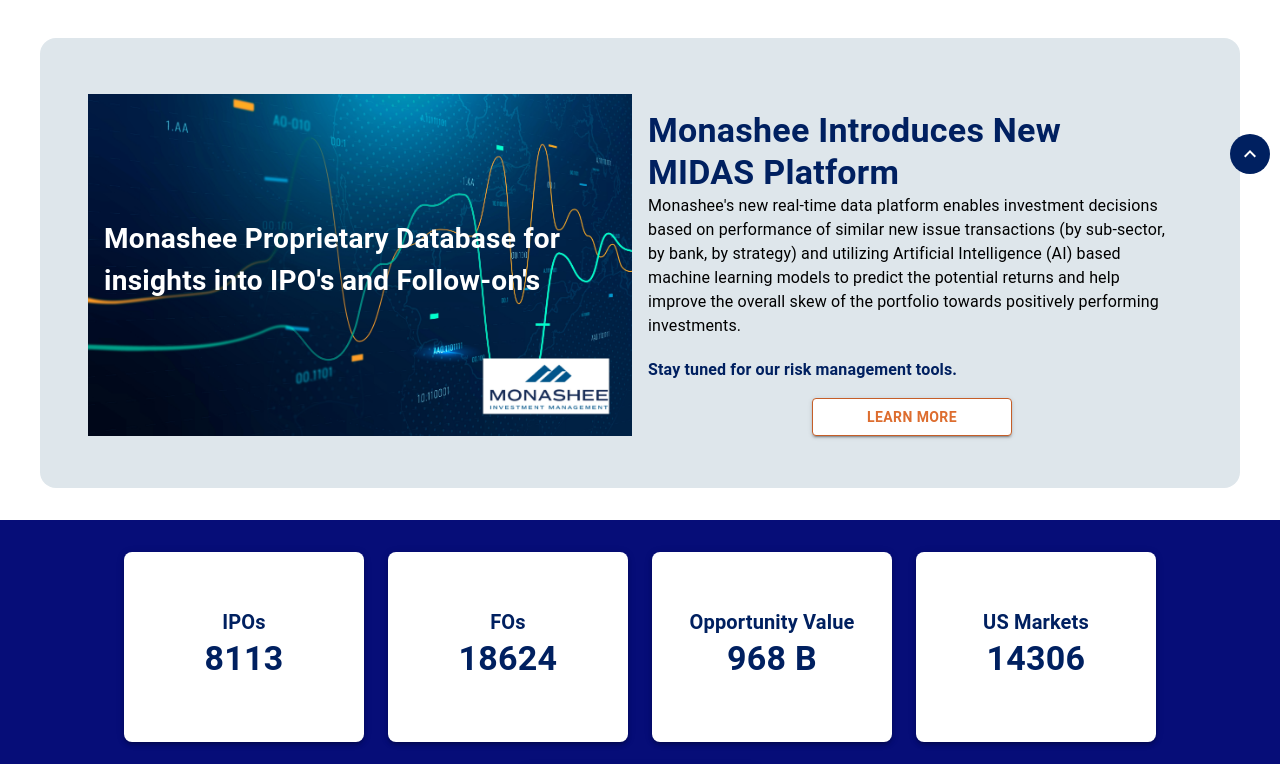
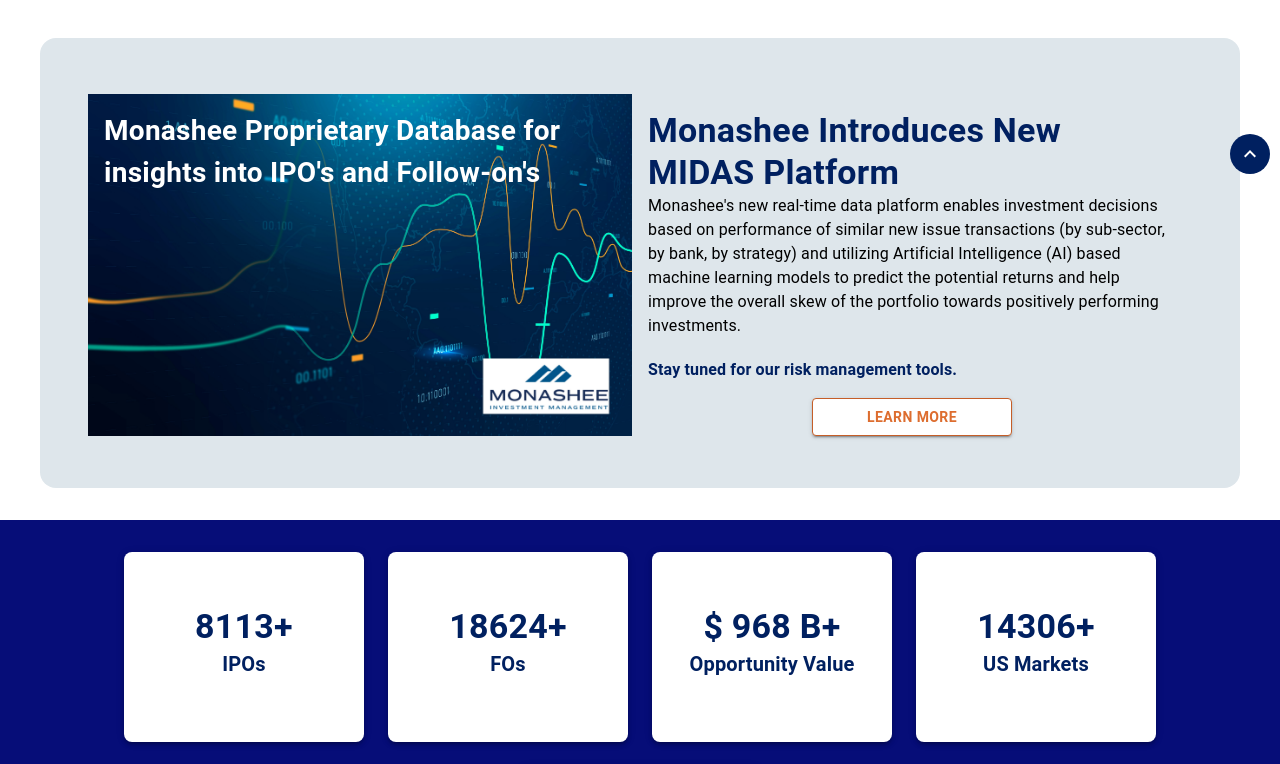
Before and after one commit to shakunthalamandem/MIDAS-Frontend, a React (Create React App) app in the folder Frontend/my-app/: page / in a window 1280 px wide. Shown: the part 616-1380 px from the top of the page. Built offline with nearby package versions, Linux system fonts and the light colour scheme.

Commit message:
added css

```diff
--- a/Frontend/my-app/src/Components/HomepageStatic/SectionThree.tsx
+++ b/Frontend/my-app/src/Components/HomepageStatic/SectionThree.tsx
@@ -3,11 +3,11 @@
 
 const SectionThree = () => {
   const cardData = [
-    { title: "IPOs", value: 8113 },
-    { title: "FOs", value: 18624 },
-    { title: "Opportunity Value", value: 968, suffix: "B" },
-    { title: "US Markets", value: 14306 },
-    { title: "International Markets", value: 12431 },
+    { title: "IPOs", value: 8113, prefix: "" },
+    { title: "FOs", value: 18624, prefix: "" },
+    { title: "Opportunity Value", value: 968, suffix: "B", prefix: "$" },
+    { title: "US Markets", value: 14306, prefix: "" },
+    { title: "International Markets", value: 12431, prefix: "" },
   ];
 
   const [counts, setCounts] = useState(cardData.map(() => 0));
@@ -50,7 +50,7 @@
   }, []);
 
   return (
-    <Box sx={{ padding: 4, backgroundColor: "#060d78" ,mt:4}}>
+    <Box sx={{ padding: 4, backgroundColor: "#060d78", mt: 4 }}>
       <Grid container spacing={3} justifyContent="center">
         {cardData.map((card, index) => (
           <Grid item key={index}>
@@ -68,13 +68,14 @@
               }}
             >
               <CardContent>
+                <Typography variant="h4" component="div" align="center" sx={{ fontWeight: "bold" }}>
+                  {card.prefix} {/* Add prefix */}
+                  {card.suffix
+                    ? `${counts[index]} ${card.suffix}` // Display with suffix for "Opportunity Value"
+                    : counts[index]}+ {/* Display the number */}
+                </Typography>
                 <Typography variant="h6" component="div" align="center" sx={{ fontWeight: "bold" }}>
                   {card.title}
-                </Typography>
-                <Typography variant="h4" component="div" align="center" sx={{ fontWeight: "bold" }}>
-                  {card.suffix
-                    ? `${counts[index]} ${card.suffix}` // Display with suffix for "Opportunity Value"
-                    : counts[index]} {/* Display the number */}
                 </Typography>
               </CardContent>
             </Card>
--- a/Frontend/my-app/src/Components/HomepageStatic/SectionTwo.tsx
+++ b/Frontend/my-app/src/Components/HomepageStatic/SectionTwo.tsx
@@ -26,7 +26,7 @@
           color: "white",
           padding: "1rem",
           display: "flex", // Aligns content vertically
-          alignItems: "center",
+          alignItems: "left",
           justifyContent: "center",
         }}
       >
```
